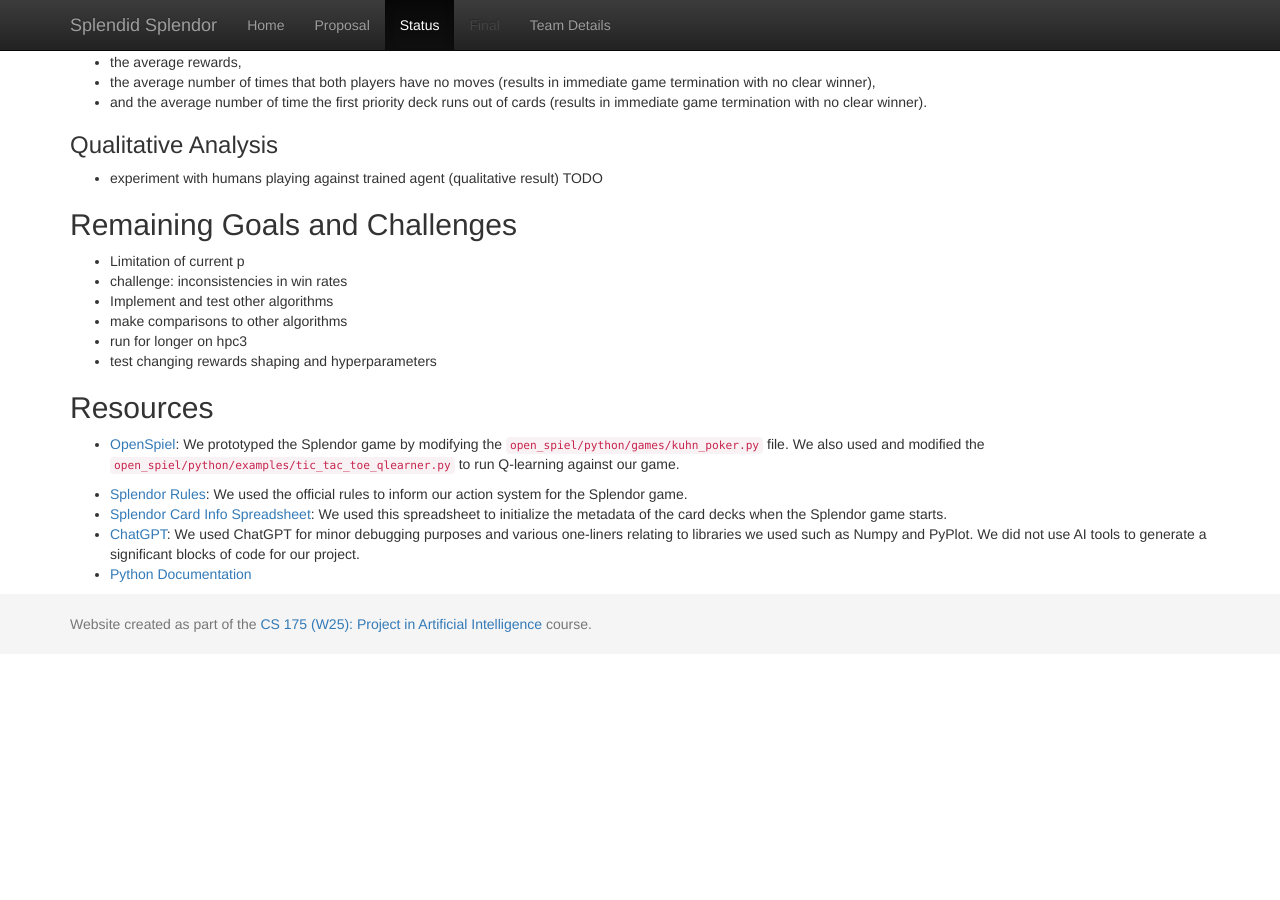
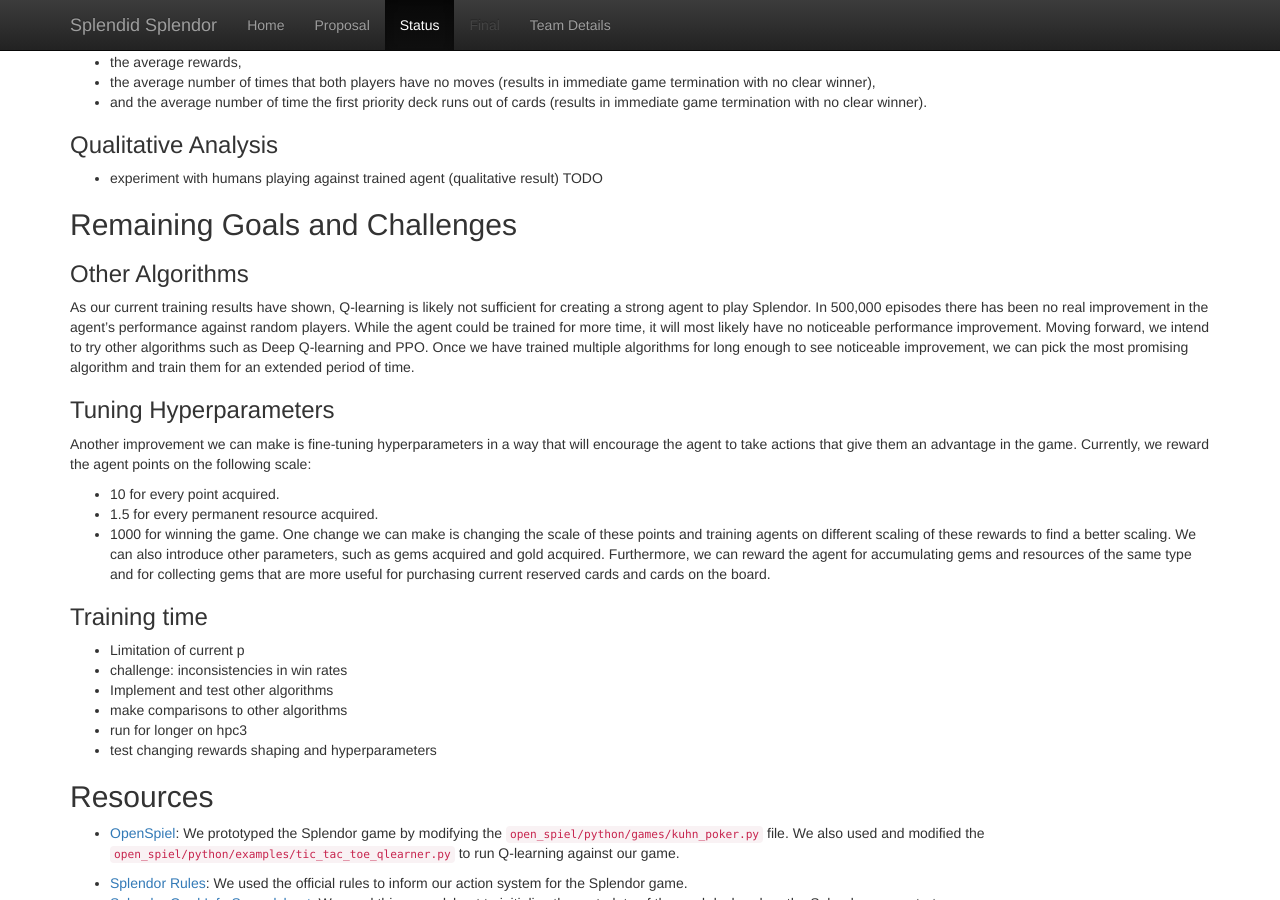
Before and after one commit to Blue0505/SplendidSplendor, a Jekyll site: the page built from docs/status.md, in a window 1280 px wide and 900 px high, scrolled down 2745 px. Built offline with Jekyll 4.4.1, drawn with Linux system fonts in a browser that asks for light colours; formulas are drawn with MathJax 3; before the commit the page ends 3399 px from its top, so only the background shows below that.

Commit message:
Wrote part of "Remaining Goals and Challenges" section.

```diff
--- a/docs/status.md
+++ b/docs/status.md
@@ -112,6 +112,19 @@ TODO
 
 
 ## Remaining Goals and Challenges
+### Other Algorithms
+As our current training results have shown, Q-learning is likely not sufficient for creating a strong agent to play Splendor. In 500,000 episodes there has been no real improvement in the agent's performance against random players. While the agent could be trained for more time, it will most likely have no noticeable performance improvement. Moving forward, we intend to try other algorithms such as Deep Q-learning and PPO. Once we have trained multiple algorithms for long enough to see noticeable improvement, we can pick the most promising algorithm and train them for an extended period of time.
+
+### Tuning Hyperparameters
+Another improvement we can make is fine-tuning hyperparameters in a way that will encourage the agent to take actions that give them an advantage in the game. Currently, we reward the agent points on the following scale:
+* 10 for every point acquired.
+* 1.5 for every permanent resource acquired.
+* 1000 for winning the game.
+One change we can make is changing the scale of these points and training agents on different scaling of these rewards to find a better scaling. We can also introduce other parameters, such as gems acquired and gold acquired. Furthermore, we can reward the agent for accumulating gems and resources of the same type and for collecting gems that are more useful for purchasing current reserved cards and cards on the board.
+
+### Training time
+
+
 
 * Limitation of current p
 * challenge: inconsistencies in win rates
```
